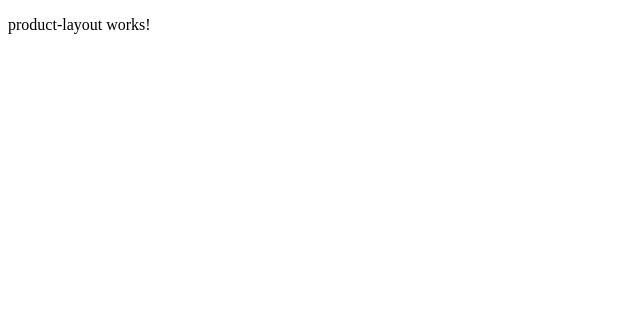
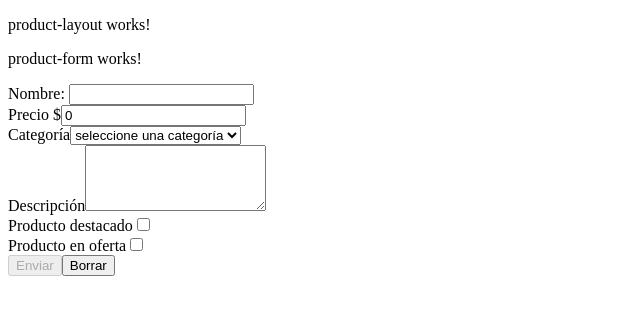
Before and after one commit to NDondero/Cafe-La-Esquina-UTN, an Angular app: page /productos/agregar in a window 1280 px wide. Shown: the top 314 px of the page, without its empty margins (0-640 px from the left). Built offline with nearby package versions, Linux system fonts and the light colour scheme.

Commit message:
feat: completado Reactive Form

```diff
--- a/json/db.json
+++ b/json/db.json
@@ -8,6 +8,70 @@
       "description": "",
       "isFeatured": false,
       "isOnSale": false
+    },
+    {
+      "name": "Café doble",
+      "price": 4500,
+      "category": "",
+      "description": "",
+      "isFeatured": false,
+      "isOnSale": false,
+      "id": "mr7re1yEW8A"
+    },
+    {
+      "name": "Café doble",
+      "price": 4500,
+      "category": "",
+      "description": "",
+      "isFeatured": false,
+      "isOnSale": false,
+      "id": "Ajpt2Y3fWeA"
+    },
+    {
+      "name": "Café doble",
+      "price": 4500,
+      "category": "",
+      "description": "",
+      "isFeatured": false,
+      "isOnSale": false,
+      "id": "MhsnGfi5RhE"
+    },
+    {
+      "name": "Café doble",
+      "price": 4500,
+      "category": "",
+      "description": "",
+      "isFeatured": false,
+      "isOnSale": false,
+      "id": "FTO_Sh1tHrw"
+    },
+    {
+      "name": "Café doble",
+      "price": 4500,
+      "category": "",
+      "description": "",
+      "isFeatured": false,
+      "isOnSale": false,
+      "id": "6N-POsXkj4s"
+    },
+    {
+      "name": "Café doble",
+      "price": 4500,
+      "category": "",
+      "description": "",
+      "isFeatured": false,
+      "isOnSale": false,
+      "id": "eowXGqCbX_g"
+    },
+    {
+      "name": "Croissant de J&Q",
+      "price": 5000,
+      "category": "Pastelería",
+      "description": "Riquisimo!",
+      "isFeatured": false,
+      "isOnSale": true,
+      "id": "M-V97Nc9m4U"
     }
-  ]
+  ],
+  "$schema": "./node_modules/json-server/schema.json"
 }
--- a/src/app/products/features/product-form/product-form.html
+++ b/src/app/products/features/product-form/product-form.html
@@ -24,8 +24,43 @@
     }
   </div>
 
+  <div class="form-control">
+    <label for="category">Categoría</label>
+    <select id="category" formControlName="category">
+      <option value="" selected disabled>seleccione una categoría</option>
+      @for (category of categories; track $index) {
+        <option [value]="category">{{ category }}</option>
+      }
+    </select>
+    @if (category.touched) {
+      @if (category.hasError('required')) {
+        <span>Requerido</span>
+      }
+    }
+  </div>
+
+  <div class="form-control">
+    <label for="description">Descripción</label>
+    <textarea id="description" formControlName="description" rows="4"></textarea>
+    @if (description.touched) {
+      @if (description.hasError('required')) {
+        <span>Requerido</span>
+      }
+    }
+  </div>
+
+  <div class="form-control">
+    <label for="isFeatured">Producto destacado</label>
+    <input type="checkbox" id="isFeatured" formControlName="isFeatured">
+  </div>
+  <div class="form-control">
+    <label for="isOnSale">Producto en oferta</label>
+    <input type="checkbox" id="isOnSale" formControlName="isOnSale">
+  </div>
+
+
   <div class="acctions">
-    <button type="submit">Enviar</button>
+    <button type="submit" [disabled]="productForm.invalid">Enviar</button>
     <button type="reset">Borrar</button>
   </div>
 </form>
--- a/src/app/products/features/product-form/product-form.ts
+++ b/src/app/products/features/product-form/product-form.ts
@@ -25,10 +25,24 @@ export default class ProductForm {
   protected readonly productForm = this.formBuilder.nonNullable.group({
     name: ['', [Validators.required, Validators.minLength(3)]],
     price: [0, [Validators.required, Validators.min(1000)]],
+    category: ['', Validators.required],
+    description: ['', Validators.required],
+    isFeatured: [false],
+    isOnSale: [false],
   });
+
+  protected readonly categories = ['Panadería', 'Pastelería', 'Facturas', 'Bebidas'];
 
   get name() {
     return this.productForm.controls.name;
+  }
+
+  get category() {
+    return this.productForm.controls.category;
+  }
+
+  get description() {
+    return this.productForm.controls.description;
   }
 
   subtmitForm() {
@@ -40,14 +54,9 @@ export default class ProductForm {
     const product = this.productForm.getRawValue();
     console.log(product);
 
-    this.client.addProduct({
-      ...product,
-      category: '',
-      description: '',
-      isFeatured: false,
-      isOnSale: false,
-    }).subscribe(() => {
+    this.client.addProduct(product).subscribe(() => {
       alert('Se Agrego el producto con éxito!');
+      this.productForm.reset();
     });
   }
 }
--- a/src/app/products/ui/product-layout/product-layout.html
+++ b/src/app/products/ui/product-layout/product-layout.html
@@ -1 +1,2 @@
 <p>product-layout works!</p>
+<router-outlet></router-outlet>
--- a/src/app/products/ui/product-layout/product-layout.ts
+++ b/src/app/products/ui/product-layout/product-layout.ts
@@ -1,7 +1,9 @@
 import { Component } from '@angular/core';
+import { RouterOutlet } from '@angular/router';
+;
 
 @Component({
-  imports: [],
+  imports: [RouterOutlet],
   selector: 'app-product-layout',
   styleUrl: './product-layout.css',
   templateUrl: './product-layout.html',
```
